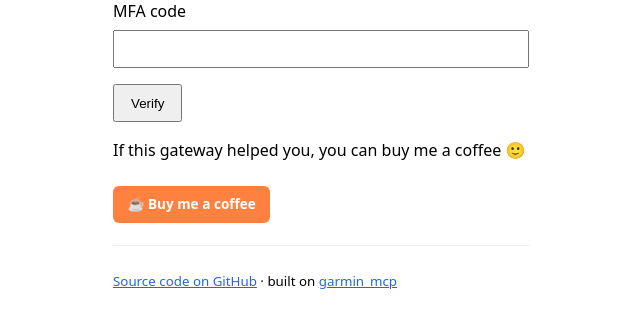
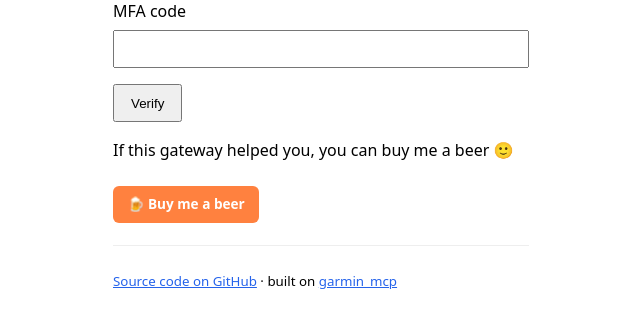
Before and after one commit to JustinMist/missingmcp, a Python web app: template src/garmin_gateway/templates/mfa.html in a window 1280 px wide. Shown: the part 312-640 px from the top of the page, without its empty margins (319-959 px from the left). Run offline with Jinja, Linux system fonts and the light colour scheme; the template is opened without the code that fills it, so the values that code supplies are empty.

Commit message:
docs(ui): switch coffee -> beer wording (BMC page changed to 'buy a beer')
The Buy Me a Coffee page now offers a beer; update the button label, the line
above it, and the README to say beer 🍺 (the buymeacoffee.com/venik URL is
unchanged — same platform).

```diff
--- a/src/garmin_gateway/templates/authorize.html
+++ b/src/garmin_gateway/templates/authorize.html
@@ -34,8 +34,8 @@ hr{border:none;border-top:1px solid #eee;margin:1.4rem 0}a{color:#2563eb}</style
   <label>Garmin password<input name="garmin_password" type="password" required></label>
   <button type="submit">Sign in</button>
 </form>
-<p>If this gateway helped you, you can buy me a coffee 🙂<br>
-<a class="bmc" href="https://buymeacoffee.com/venik" target="_blank" rel="noopener noreferrer">☕ Buy me a coffee</a></p>
+<p>If this gateway helped you, you can buy me a beer 🙂<br>
+<a class="bmc" href="https://buymeacoffee.com/venik" target="_blank" rel="noopener noreferrer">🍺 Buy me a beer</a></p>
 <hr>
 <p><small><a href="https://github.com/VelkyVenik/garmin-mcp-gateway">Source code on GitHub</a> &middot; built on <a href="https://github.com/Taxuspt/garmin_mcp">garmin_mcp</a></small></p>
 </body></html>
--- a/src/garmin_gateway/templates/landing.html
+++ b/src/garmin_gateway/templates/landing.html
@@ -45,8 +45,8 @@
 
   <p>Authentication uses OAuth 2.1 with PKCE. Your credentials are never shared with Claude &mdash; they are only used server-side to authenticate with Garmin. Your Garmin health &amp; activity data is passed through to Claude on demand and is <strong>not stored</strong> by this gateway.</p>
 
-  <p>If this gateway helped you, you can buy me a coffee 🙂<br>
-  <a class="bmc" href="https://buymeacoffee.com/venik" target="_blank" rel="noopener noreferrer">☕ Buy me a coffee</a></p>
+  <p>If this gateway helped you, you can buy me a beer 🙂<br>
+  <a class="bmc" href="https://buymeacoffee.com/venik" target="_blank" rel="noopener noreferrer">🍺 Buy me a beer</a></p>
 
   <hr>
   <p><small><a href="https://github.com/VelkyVenik/garmin-mcp-gateway">Source code on GitHub</a> &middot; built on <a href="https://github.com/Taxuspt/garmin_mcp">garmin_mcp</a></small></p>
--- a/src/garmin_gateway/templates/mfa.html
+++ b/src/garmin_gateway/templates/mfa.html
@@ -20,8 +20,8 @@ operated by <strong>{OPERATOR_NAME}{OPERATOR_EMAIL}</strong>.</div>
   <label>MFA code<input name="mfa_code" inputmode="numeric" required></label>
   <button type="submit">Verify</button>
 </form>
-<p>If this gateway helped you, you can buy me a coffee 🙂<br>
-<a class="bmc" href="https://buymeacoffee.com/venik" target="_blank" rel="noopener noreferrer">☕ Buy me a coffee</a></p>
+<p>If this gateway helped you, you can buy me a beer 🙂<br>
+<a class="bmc" href="https://buymeacoffee.com/venik" target="_blank" rel="noopener noreferrer">🍺 Buy me a beer</a></p>
 <hr>
 <p><small><a href="https://github.com/VelkyVenik/garmin-mcp-gateway">Source code on GitHub</a> &middot; built on <a href="https://github.com/Taxuspt/garmin_mcp">garmin_mcp</a></small></p>
 </body></html>
```
Also changed, not shown: README.md.
